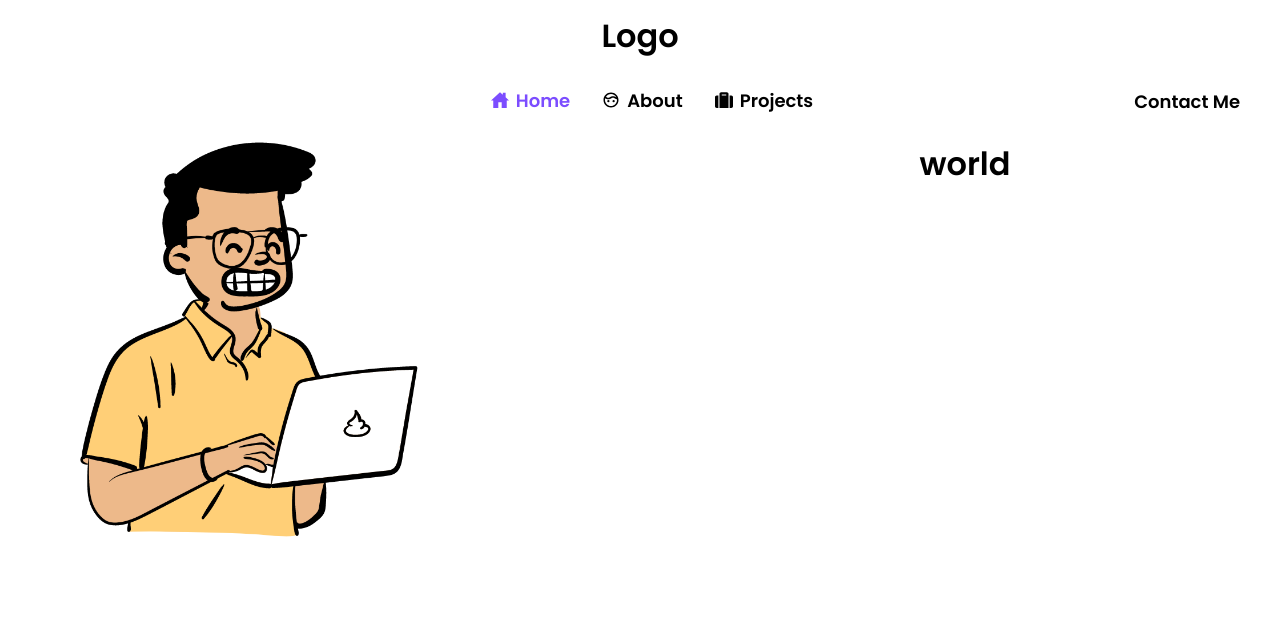
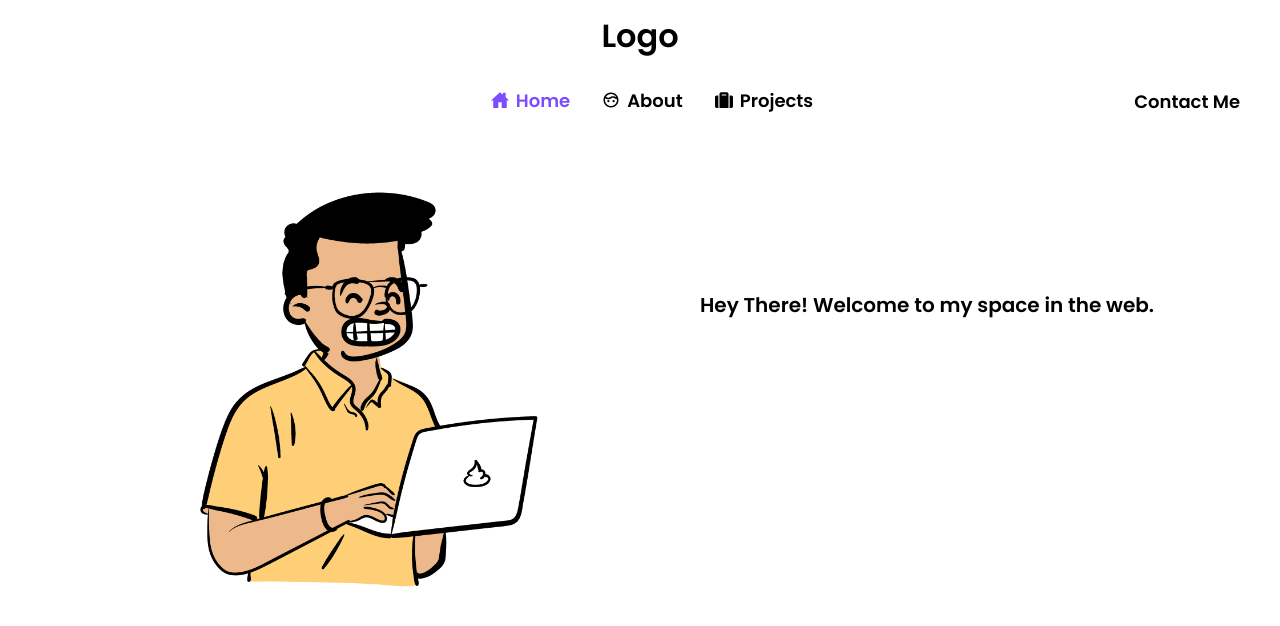
Before and after one commit to adarshajit/Portfolio-web-app, a React (Create React App) app: page / in a window 1280 px wide. Shown: the top 626 px of the page. Built offline with nearby package versions, Linux system fonts and the light colour scheme.

Commit message:
sidebar routes fixed 🔧

```diff
--- a/src/Components/Sidebar/Sidebar.js
+++ b/src/Components/Sidebar/Sidebar.js
@@ -1,12 +1,11 @@
 import React from "react";
+
 import {
   SidebarContainer,
   Icon,
   CloseIcon,
   SidebarWrapper,
-  SidebarLink,
   SidebarRoute,
-  SideBtnWrap,
 } from "./SidebarElements";
 
 const Sidebar = ({ isOpen, toggle }) => {
@@ -16,24 +15,19 @@ const Sidebar = ({ isOpen, toggle }) => {
         <CloseIcon />
       </Icon>
       <SidebarWrapper>
-        <SidebarLink to="/" onClick={toggle}>
+        <SidebarRoute to="/" onClick={toggle}>
           Home
-        </SidebarLink>
-        <SidebarLink to="/about" onClick={toggle}>
+        </SidebarRoute>
+        <SidebarRoute to="about" onClick={toggle}>
           About
-        </SidebarLink>
-        <SidebarLink to="/projects" onClick={toggle}>
+        </SidebarRoute>
+        <SidebarRoute to="projects" onClick={toggle}>
           Projects
-        </SidebarLink>
-        <SidebarLink to="/volunteering" onClick={toggle}>
-          Volunteering
-        </SidebarLink>
-      </SidebarWrapper>
-      <SideBtnWrap>
-        <SidebarRoute to="/" onClick={toggle}>
+        </SidebarRoute>
+        <SidebarRoute to="contact" onClick={toggle}>
           Contact Me
         </SidebarRoute>
-      </SideBtnWrap>
+      </SidebarWrapper>
     </SidebarContainer>
   );
 };
--- a/src/Components/Sidebar/SidebarElements.js
+++ b/src/Components/Sidebar/SidebarElements.js
@@ -1,6 +1,5 @@
 import styled from "styled-components";
 import { FaTimes } from "react-icons/fa";
-import { Link as LinkScroll } from "react-scroll";
 import { Link as LinkRouter } from "react-router-dom";
 
 export const SidebarContainer = styled.div`
@@ -46,7 +45,7 @@ export const SidebarMenu = styled.ul`
   }
 `;
 
-export const SidebarLink = styled(LinkScroll)`
+export const SidebarRoute = styled(LinkRouter)`
   display: flex;
   align-items: center;
   justify-content: center;
@@ -71,22 +70,3 @@ export const SideBtnWrap = styled.div`
     display: none;
   }
 `;
-
-export const SidebarRoute = styled(LinkRouter)`
-  border-radius: 50px;
-  background: #fdc12a;
-  white-space: nowrap;
-  padding: 16px 64px;
-  color: #7c4dff;
-  font-size: 16px;
-  outline: none;
-  border: none;
-  cursor: pointer;
-  transition: all 0.2s ease-in-out;
-  text-decoration: none;
-  &:hover {
-    transition: all 0.2s ease-in-out;
-    background: #fff;
-    color: #010606;
-  }
-`;
--- a/src/Pages/homePage/Home.js
+++ b/src/Pages/homePage/Home.js
@@ -8,7 +8,7 @@ const Home = () => {
       <HomeContainer>
         <HeroImg src={Avatar} />
 
-        <HeroText>world</HeroText>
+        <HeroText>Hey There! Welcome to my space in the web.</HeroText>
       </HomeContainer>
     </>
   );
--- a/src/Pages/homePage/HomeElements.js
+++ b/src/Pages/homePage/HomeElements.js
@@ -12,12 +12,12 @@ export const HomeContainer = styled.div`
 
 export const HeroImg = styled.img`
   display: flex;
-  margin-left: 80px;
+  margin: 50px 0 0 200px;
 
   height: 400px;
 
   @media screen and (max-width: 768px) {
-    margin-left: 150px;
+    margin: 24px 0 0 135px;
 
     height: 300px;
   }
@@ -33,5 +33,21 @@ export const HeroImg = styled.img`
 
 export const HeroText = styled.h1`
   display: flex;
-  justify-content: center;
+  margin: 150px 0 0 50px;
+  font-size: 20px;
+
+  height: 400px;
+
+  @media screen and (max-width: 768px) {
+    margin: 24px 0 0 135px;
+    height: 300px;
+  }
+  @media screen and (max-width: 450px) {
+    margin-left: 80px;
+    height: 300px;
+  }
+  @media screen and (max-width: 350px) {
+    margin-left: 40px;
+    height: 300px;
+  } ;
 `;
```
